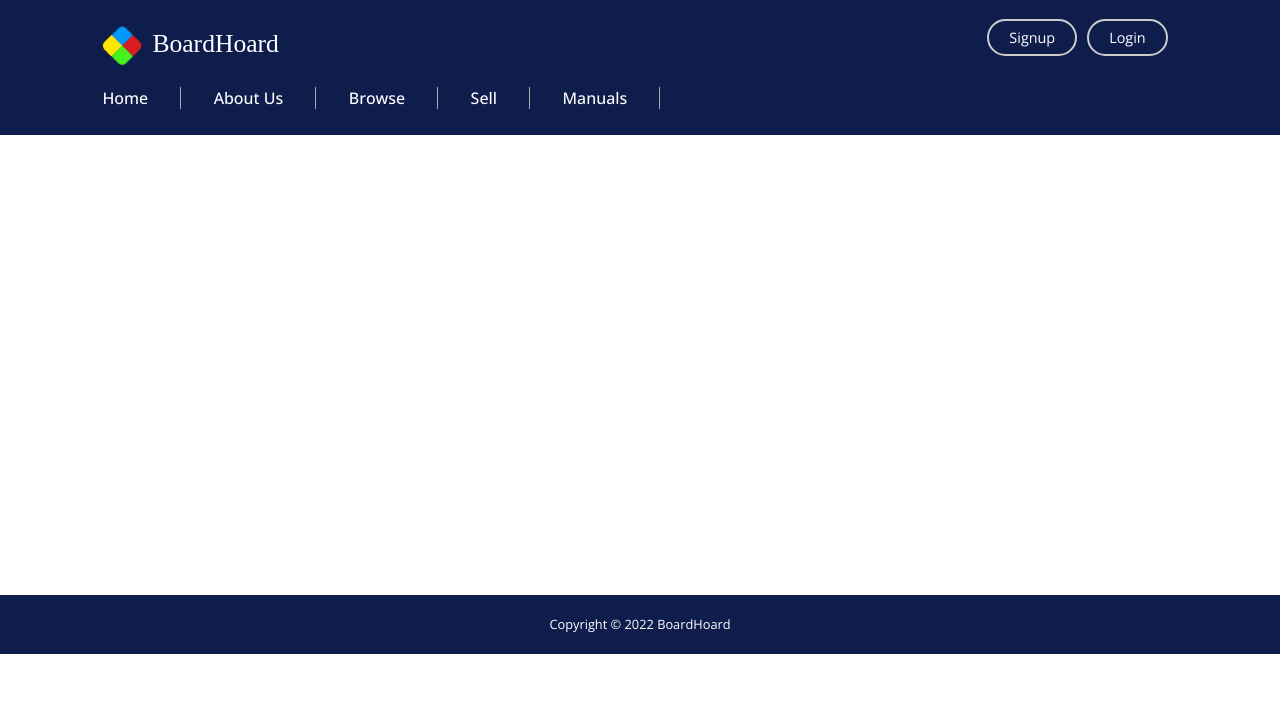
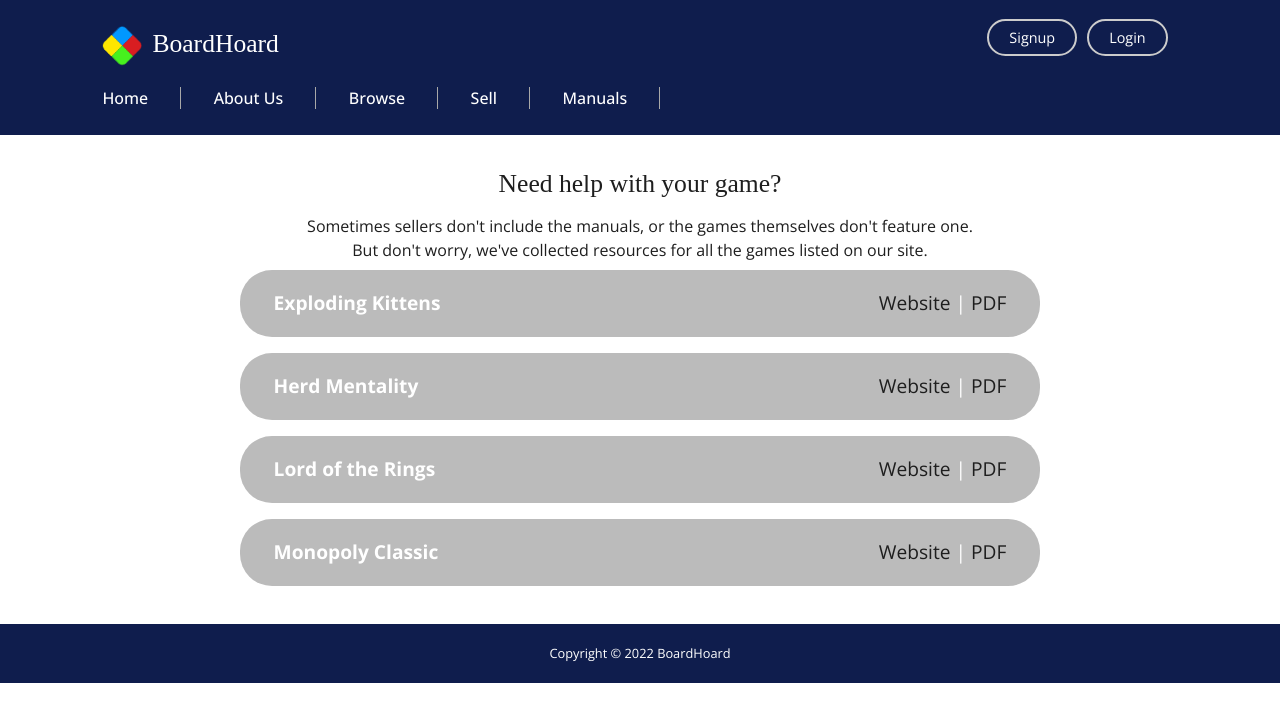
Before and after one commit to BesteSevinc/appDesign, a React (Create React App) app in the folder frontend/: page /manuals in a window 1280 px wide. Shown: the top 722 px of the page. Built offline with nearby package versions, Linux system fonts and the light colour scheme; a web font is replaced by a local one.

Commit message:
Create Manuals page, styling, and populated links.

```diff
--- /dev/null
+++ b/frontend/src/components/ManualItem.jsx
@@ -0,0 +1,15 @@
+import React from "react";
+// Richards Code
+class ManualItem extends React.Component {
+    constructor(props) {
+        super(props)
+    };
+    render() {
+        return <div className="manual-item-wrapper">
+            <p><span className="title">{this.props.title}</span></p>
+            <p><a target='_blank' rel='noreferrer' href={this.props.website}>Website</a> | <a target='_blank' rel='noreferrer' href={this.props.fileLink}>PDF</a></p>
+        </div>
+    }
+};
+
+export default ManualItem;
--- a/frontend/src/manuals.css
+++ b/frontend/src/manuals.css
@@ -0,0 +1,34 @@
+/* Richards Code */
+
+.manuals-container {
+    display: flex;
+    flex-direction: column;
+    align-items: center;
+}
+.manuals-listing {
+    width: 100%;
+    display: flex;
+    flex-direction: column;
+    align-items: center;
+}
+.manual-item-wrapper {
+    width: 100%;
+    max-width: 800px;
+    height: auto;
+    background-color: #bbb;
+    color: #fff;
+    padding: 0 .9em;
+    border-radius: 2em;
+    display: flex;
+    flex-direction: row;
+    align-items: center;
+    justify-content: space-between;
+    margin: .5em;
+}
+.manual-item-wrapper p {
+    margin: 1em;
+    font-size: 1.2em;
+}
+.title {
+    font-weight: bold;
+}
--- a/frontend/src/views/ManualsScreen.js
+++ b/frontend/src/views/ManualsScreen.js
@@ -1,9 +1,18 @@
 import '../manuals.css';
-
+import ManualItem from '../components/ManualItem';
+// Richards Code
 function ManualsScreen() {
     return (
-        <main>
-
+        <main className='manuals-container'>
+            <h1>Need help with your game?</h1>
+            <p>Sometimes sellers don't include the manuals, or the games themselves don't feature one.</p>
+            <p>But don't worry, we've collected resources for all the games listed on our site.</p>
+            <div className='manuals-listing'>
+                <ManualItem title='Exploding Kittens' website='https://www.explodingkittens.com/' fileLink='https://dumekj556jp75.cloudfront.net/exploding-kittens/English.pdf' />
+                <ManualItem title='Herd Mentality' website='https://www.whitcoulls.co.nz/product/herd-mentality-game-6604480' fileLink='https://www.youtube.com/watch?v=_rxOJ7Gt3FY&ab_channel=BigPotatoGames' />
+                <ManualItem title='Lord of the Rings' website='https://www.fantasyflightgames.com/en/products/the-lord-of-the-rings-journeys-in-middle-earth/' fileLink='https://images-cdn.fantasyflightgames.com/filer_public/74/c1/74c1ee20-a2d2-407f-93da-e6c2a4b25529/journeys_in_middle-earth_learn_to_play.pdf' />
+                <ManualItem title='Monopoly Classic' website='https://monopoly.hasbro.com/en-au' fileLink='https://www.hasbro.com/common/instruct/00009.pdf' />
+            </div>
         </main>
     );
 }
```
Also changed, not shown: 1 other file (tests, documents, lock files or other folders).
